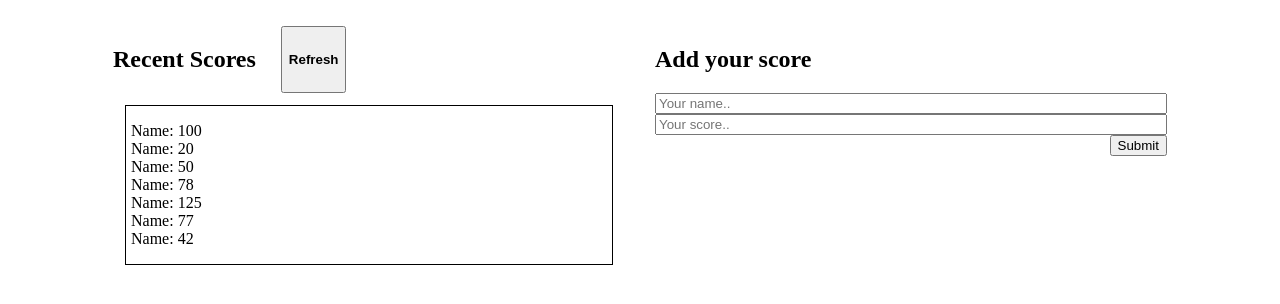
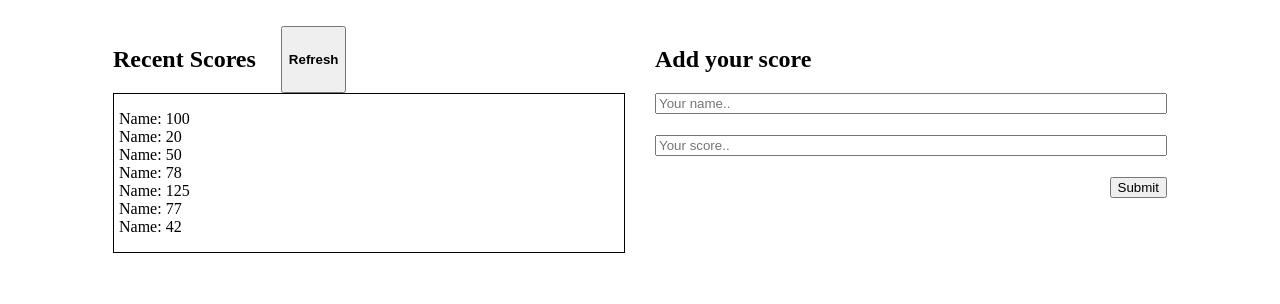
Before and after one commit to Mike47ip/Leaderboard, a website built with webpack: page src/index.html in a window 1280 px wide. Shown: the part 120-424 px from the top of the page. Built offline with nearby package versions, Linux system fonts and the light colour scheme.

Commit message:
Create modules

```diff
--- a/src/index.html
+++ b/src/index.html
@@ -34,7 +34,7 @@
     <h2>Add your score</h2>
     <form id="form" action="">
      <input type="text" id="name" placeholder="Your name.." />
-     <input type="number" id="number" placeholder="Your score.."/>
+     <input type="number" id="number" placeholder="Your score.." required/>
      <div id="butt">
       <button type="submit">Submit</button>
      </div>
--- a/src/style.css
+++ b/src/style.css
@@ -41,6 +41,7 @@ body {
 #form {
 	display: flex;
 	flex-direction: column;
+	gap: 21px;
 }
 
 #form input {
@@ -53,7 +54,7 @@ body {
 }
 
 .listContainer {
-	padding: 12px;
+
 }
 
 .List {
@@ -75,3 +76,7 @@ body {
 
 
 }
+
+#name {
+
+}
```
